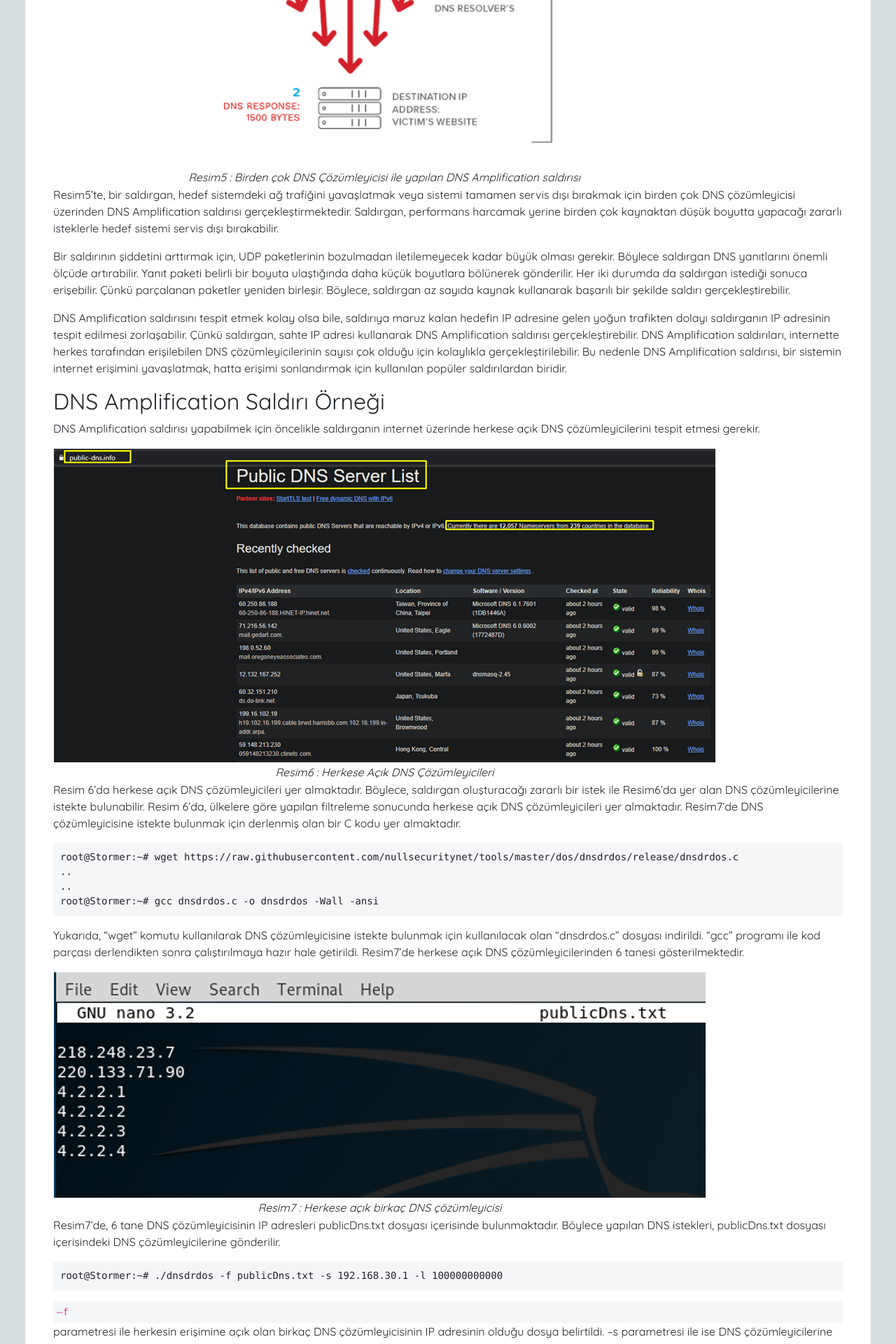
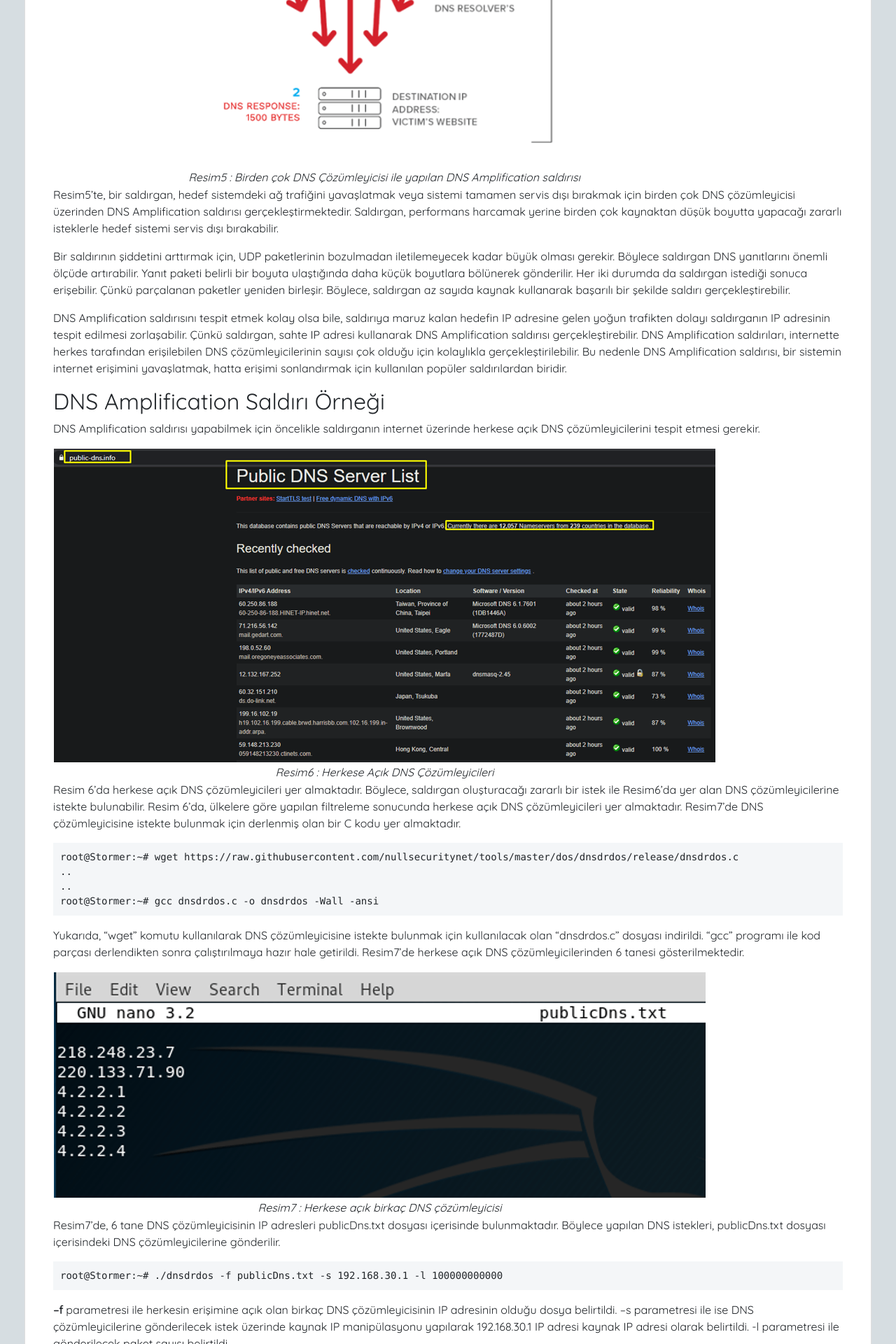
Before and after one commit to laccart/laccart, a Jekyll site: the page built from _posts/2020-02-21-DNS-Amplification-Attack-Nedir-ve-Nasıl-Yapılır.markdown, in a window 1280 px wide. Shown: the part 4480-6400 px from the top of the page at 70% size. Built offline with Jekyll 4.4.1, drawn with Linux system fonts in a browser that asks for light colours; nearby versions of some CDN libraries; our own code applies the rules of GitHub Pages for plain Markdown files.

````diff
--- a/_posts/2020-02-21-DNS-Amplification-Attack-Nedir-ve-Nasıl-Yapılır.markdown
+++ b/_posts/2020-02-21-DNS-Amplification-Attack-Nedir-ve-Nasıl-Yapılır.markdown
@@ -103,7 +103,7 @@ Resim7’de, 6 tane DNS çözümleyicisinin IP adresleri publicDns.txt dosyası
 root@Stormer:~# ./dnsdrdos -f publicDns.txt -s 192.168.30.1 -l 100000000000
 ```
 
-`–f` parametresi ile herkesin erişimine açık olan birkaç DNS çözümleyicisinin IP adresinin olduğu dosya belirtildi. –s parametresi ile ise DNS çözümleyicilerine gönderilecek istek üzerinde kaynak IP manipülasyonu yapılarak 192.168.30.1 IP adresi kaynak IP adresi olarak belirtildi. -l parametresi ile gönderilecek paket sayısı belirtildi.
+**–f** parametresi ile herkesin erişimine açık olan birkaç DNS çözümleyicisinin IP adresinin olduğu dosya belirtildi. –s parametresi ile ise DNS çözümleyicilerine gönderilecek istek üzerinde kaynak IP manipülasyonu yapılarak 192.168.30.1 IP adresi kaynak IP adresi olarak belirtildi. -l parametresi ile gönderilecek paket sayısı belirtildi.
 
  Hedef makine üzerinden ağ trafiğinin izlenmesi sonucunda elde edilen DNS çözümleyicileri yanıtları Resim 8’de yer almaktadır.
 
````
